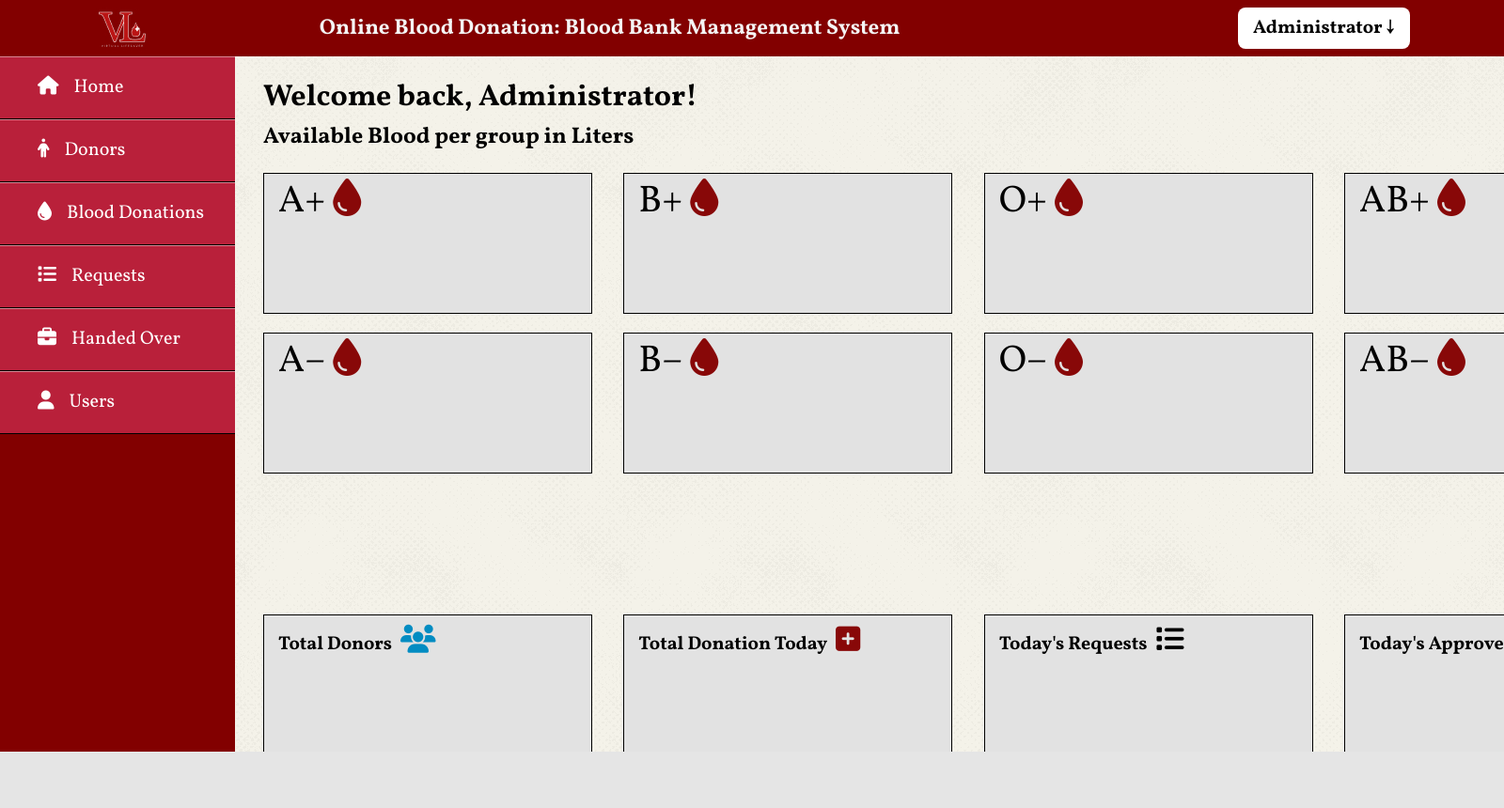
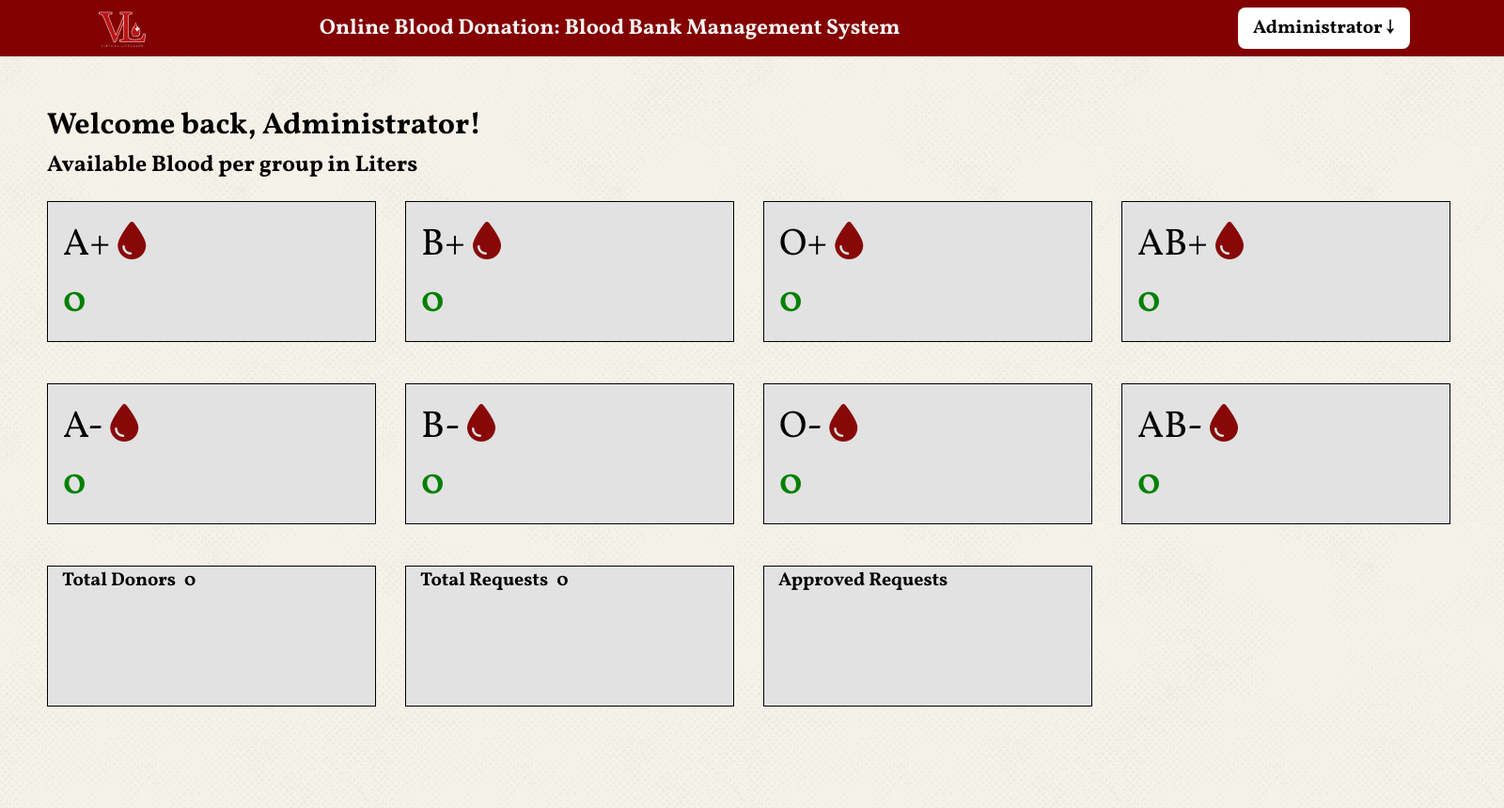
Before and after one commit to Jeromeoo/VIRTUAL-LIFESAVERS, a PHP site: page /admin.php in a window 1600 px wide. Shown: the whole page at 94% size. Before the commit the page ends 800 px from the top, so only its background shows below. Run offline with PHP 8.4, Linux system fonts and the light colour scheme; data that the repository does not hold is empty; some libraries are stand-ins or nearby versions.

Commit message:
01/05/2024

```diff
--- a/admin.php
+++ b/admin.php
@@ -1,3 +1,45 @@
+<?php
+// Assuming you have a database connection established
+include 'connection.php';
+// Fetch data from the database
+$result = mysqli_query($conn, "SELECT blood_type FROM donors");
+
+
+// Count total donors
+$donorsQuery = mysqli_query($conn, "SELECT COUNT(donor_id) AS totalDonors FROM donors");
+$totalDonorsResult = mysqli_fetch_assoc($donorsQuery);
+$totalDonors = $totalDonorsResult['totalDonors'];
+
+// Count total requests and approved requests
+$requestsQuery = mysqli_query($conn, "SELECT COUNT(*) AS totalRequests, SUM(CASE WHEN status = 'approved' THEN 1 ELSE 0 END) AS approvedRequests FROM bloodrequests");
+$totalRequestsResult = mysqli_fetch_assoc($requestsQuery);
+$totalRequests = $totalRequestsResult['totalRequests'];
+$approvedRequests = $totalRequestsResult['approvedRequests'];
+
+// Initialize counters
+$bloodTypeCounts = array(
+    'a+' => 0,
+    'b+' => 0,
+    'o+' => 0,
+    'ab+' => 0,
+    'a-' => 0,
+    'b-' => 0,
+    'o-' => 0,
+    'ab-' => 0,
+);
+
+// Count occurrences of each blood type
+while ($row = mysqli_fetch_assoc($result)) {
+    $bloodType = $row['blood_type'];
+    if (isset($bloodTypeCounts[$bloodType])) {
+        $bloodTypeCounts[$bloodType]++;
+    }
+}
+
+
+?>
+
+
 <!DOCTYPE html>
 <html lang="en">
 <head>
@@ -17,32 +59,58 @@
 </head>
 <body>
 
-<header class="site-header">
 
 
-<div class="announcement-header">
+
+<header class="announcement-header">
     <img src="css/images/Announcement-Logo.jpg" alt="">
     <p>Online Blood Donation: Blood Bank Management System</p>
     <ul class="admin-ddown"></ul>
     <li class="dropdown">
       <button>Administrator ↓</button>
       <div class="content">
-          <a href="">LOGOUT</a>
+          <!-- HTML code with a logout link -->
+<a href="#" onclick="confirmLogout()">LOGOUT</a>
+
+<!-- JavaScript code -->
+<script>
+    function confirmLogout() {
+        var confirmLogout = confirm("Are you sure you want to logout?");
+        if (confirmLogout) {
+            window.location.href = 'homepage.php'; // Redirect if the user confirms
+        }
+        // If the user cancels, do nothing or provide alternative actions
+    }
+</script>
+
       </div>
     </li>
+</header>
+
+
+
+
+
+
+<div class="main--content">
+
+
+
+    <div class="sidebar">
+          <ul >
+            <li><a href="admin.php"><i class="fa-solid fa-house"></i>Home</a></li>
+            <li><a href="donors.php"><i class="fa-solid fa-person"></i>Donors</a></li>
+            <li><a href="blooddonations.php"><i class="fa-solid fa-droplet"></i>Blood Donations</a></li>
+            <li><a href="bloodrequests.php"><i class="fa-solid fa-list"></i>Requests</a></li>
+            <li><a href="handedover.php"><i class="fa-solid fa-briefcase"></i>Handed Over</a></li>
+            <li><a href="users.php"><i class="fa-solid fa-user"></i>Users</a></li>
+          </ul>
       </div>
 
-<div class="og-container">
-<div class="sidebar">
-<ul>
-  <li><a href="adminui.html"><i class="fa-solid fa-house"></i>Home</a></li>
-  <li><a href="donors.html"><i class="fa-solid fa-person"></i>Donors</a></li>
-  <li><a href="blooddonations.html"><i class="fa-solid fa-droplet"></i>Blood Donations</a></li>
-  <li><a href="bloodrequests.html"><i class="fa-solid fa-list"></i>Requests</a></li>
-  <li><a href="handedover.html"><i class="fa-solid fa-briefcase"></i>Handed Over</a></li>
-  <li><a href="users.html"><i class="fa-solid fa-user"></i>Users</a></li>
-</ul>
-</div>
+
+
+
+      <div class="side-content">
 
 
 
@@ -52,57 +120,53 @@
               </div>
 
             <div class="container1">
-  <div class="btype-aplus">
-    <p>A&plus; <i class="fa-solid fa-droplet"></i></p>
+
+                <?php foreach ($bloodTypeCounts as $type => $count): ?>
+                  <div class="type-blood">
+                      <p><?= strtoupper($type) ?> <i class="fa-solid fa-droplet"></i></p>
+                      <span><?= $count ?></span>
+                  </div>
+              <?php endforeach; ?>
+
+
+
+                <div class="total-donors">
+        <p>Total Donors <span><?= $totalDonors ?></span></p>
               </div>
 
-  <div class="btype-bplus">
-    <p>B&plus; <i class="fa-solid fa-droplet"></i></p>
+              <div class="total-requests">
+                  <p>Total Requests <span><?= $totalRequests ?></span></p>
               </div>
 
-  <div class="btype-oplus">
-    <p>O&plus; <i class="fa-solid fa-droplet"></i></p>
+              <div class="approved-requests">
+                  <p>Approved Requests <span><?= $approvedRequests ?></span></p>
               </div>
 
-  <div class="btype-abplus">
-    <p>AB&plus; <i class="fa-solid fa-droplet"></i></p>
-  </div>
+
+
+
             </div>
 
-<div class="container2">
-  <div class="btype-aminus">
-    <p>A&minus; <i class="fa-solid fa-droplet"></i></p>
+
+
+
       </div>
 
-  <div class="btype-bminus">
-    <p>B&minus; <i class="fa-solid fa-droplet"></i></p>
+
+
+
+
 </div>
 
-  <div class="btype-ominus">
-    <p>O&minus; <i class="fa-solid fa-droplet"></i></p>
-  </div>
 
-  <div class="btype-abminus">
-    <p>AB&minus; <i class="fa-solid fa-droplet"></i></p>
-  </div>
-</div>
 
-<div class="container3">
-  <div class="total-donors">
-    <p>Total Donors <span><i class="fa-solid fa-users"></i></span></p>
-  </div>
 
-  <div class="tday-donated">
-    <p>Total Donation Today <span><i class="fa-solid fa-square-plus"></i></span></p>
-  </div>
 
-  <div class="tdayrequests">
-    <p>Today's Requests <span><i class="fa-solid fa-list"></i></span></p>
-  </div>
 
-  <div class="tdayrequests-approved">
-    <p>Today's Approved Requests <span><i class="fa-solid fa-check"></i></span></p>
-  </div>
-</div>
 
-</div>
+
+
+</body>
+
+
+</html>
--- a/css/adminui.css
+++ b/css/adminui.css
@@ -35,6 +35,7 @@ html {
 
 body {
 
+
     margin: 0 auto;
     height: 100vh;
     font-family: 'Vollkorn', sans-serif;
@@ -44,22 +45,8 @@ body {
     background-image: url(images/halftone.png);
 
 }
-.site-header {
-
-  transition: box-shadow 0.3s ease-in-out;
-  transition: background-color 0.3s ease-in-out;
-}
-header {
-
-    position: fixed;
-    width: 100%;
-    top: 0;
-    right: 0;
-    z-index: 1000;
-    /* box-shadow: 0 1px 6px 0 rgb(32 33 36 / 10%); */
 
 
-}
 
 .announcement-header {
   background-color: var(--clr-primary-color);
@@ -125,10 +112,15 @@ header {
 }
 
 .sidebar {
-  position: fixed;
+  position: sticky;
+  top: 0;
   left: 0;
+  bottom: 0;
   width: 250px;
-  height: 100%;
+  height: 100vh;
+
+  overflow: hidden;
+
   background: var(--clr-primary-color);
 
 }
@@ -156,144 +148,50 @@ ul li:hover a{
   margin-right: 16px;
 }
 
-.head {
-  position: relative;
-  left: 280px;
-  top: 20px;
-}
 
 .container1 {
   width: 1500px;
   position: relative;
-  left: 280px;
-  top: 20px;
-  display: flex;
-  justify-content: space-between;
-  align-items: center;
+
+  display: grid;
+  grid-template-columns: repeat(4, 1fr);
+  gap: 24px;
 
 }
 
-.btype-aplus {
+.type-blood {
   margin-top: 20px;
   height: 150px;
   width: 350px;
   background-color: rgb(226, 226, 226);
   border: solid 1px;
+  padding: 16px;
 }
 
-.btype-aplus p{
+.type-blood p{
   font-size: 40px;
-  margin-left: 15px;
-}
-
-.btype-bplus {
-  margin-top: 20px;
-  height: 150px;
-  width: 350px;
-  background-color: rgb(226, 226, 226);
-  border: solid 1px;
-}
-
-.btype-bplus p{
-  font-size: 40px;
-  margin-left: 15px;
-}
-
-.btype-oplus {
-  margin-top: 20px;
-  height: 150px;
-  width: 350px;
-  background-color: rgb(226, 226, 226);
-  border: solid 1px;
-}
-
-.btype-oplus p{
-  font-size: 40px;
-  margin-left: 15px;
-}
-
-.btype-abplus {
-  margin-top: 20px;
-  height: 150px;
-  width: 350px;
-  background-color: rgb(226, 226, 226);
-  border: solid 1px;
-}
-
-.btype-abplus p{
-  font-size: 40px;
-  margin-left: 15px;
-}
-
-.container2 {
-  width: 1500px;
-  position: relative;
-  left: 280px;
-  top: 20px;
-  display: flex;
-  justify-content: space-between;
-  align-items: center;
-}
-
-.btype-aminus {
-  margin-top: 20px;
-  height: 150px;
-  width: 350px;
-  background-color: rgb(226, 226, 226);
-  border: solid 1px;
 
 }
 
-.btype-aminus p{
-  font-size: 40px;
-  margin-left: 15px;
+.type-blood span {
+  font-size: 40px ;
+  font-weight: var(--fw-semibold);
+
+  color: green;
 }
 
-.btype-bminus {
-  margin-top: 20px;
-  height: 150px;
-  width: 350px;
-  background-color: rgb(226, 226, 226);
-  border: solid 1px;
-}
 
-.btype-bminus p{
-  font-size: 40px;
-  margin-left: 15px;
-}
 
-.btype-ominus {
-  margin-top: 20px;
-  height: 150px;
-  width: 350px;
-  background-color: rgb(226, 226, 226);
-  border: solid 1px;
-}
 
-.btype-ominus p{
-  font-size: 40px;
-  margin-left: 15px;
-}
 
-.btype-abminus {
-  margin-top: 20px;
-  height: 150px;
-  width: 350px;
-  background-color: rgb(226, 226, 226);
-  border: solid 1px;
-}
 
-.btype-abminus p{
-  font-size: 40px;
-  margin-left: 15px;
 
-}
+
 
 .container3 {
   width: 1500px;
   position: relative;
-  left: 280px;
-  top: 150px;
+
   display: flex;
   justify-content: space-between;
   align-items: center;
@@ -324,7 +222,7 @@ ul li:hover a{
   margin-left: 5px;
 }
 
-.tday-donated {
+.total-requests {
   margin-top: 20px;
   height: 150px;
   width: 350px;
@@ -333,23 +231,23 @@ ul li:hover a{
   vertical-align: middle;
 }
 
-.tday-donated p{
+.total-requests p{
   font-size: 20px;
   margin-left: 15px;
   font-weight: bold;
 }
 
-.tday-donated i{
+.total-requests i{
   margin-top: 10px;
   color: 	#880808;
   font-size: 30px;
 }
 
-.tday-donated span {
+.total-requests span {
   margin-left: 5px;
 }
 
-.tdayrequests {
+.approved-requests {
   margin-top: 20px;
   height: 150px;
   width: 350px;
@@ -357,13 +255,13 @@ ul li:hover a{
   border: solid 1px;
 }
 
-.tdayrequests p{
+.approved-requests p{
   font-size: 20px;
   margin-left: 15px;
   font-weight: bold;
 }
 
-.tdayrequests i{
+.approved-requests i{
   margin-top: 10px;
   font-size: 30px;
 }
@@ -403,3 +301,18 @@ ul li:hover a{
 .container2 i{
   color: 	#880808;
 }
+
+
+
+
+
+.main--content {
+  display: flex;
+
+}
+
+
+
+.side-content {
+  padding: 3.125rem;
+}
```
Also changed, not shown: BDform.php (+32 -24 lines), blooddonations.php (+6 -6 lines), bloodrequests.php (+5 -6 lines), donors.php (+5 -7 lines), epsave.php (+53 -13 lines), handedover.php (+5 -6 lines), homepage2.php (+35 -3 lines), index.php (+8 -2 lines), userdashboard-donation.php (renamed from userdashboard-donation.html), userdashboard-request.php (renamed from userdashboard-request.html). Lines whose indentation alone changed are shown as unchanged.
